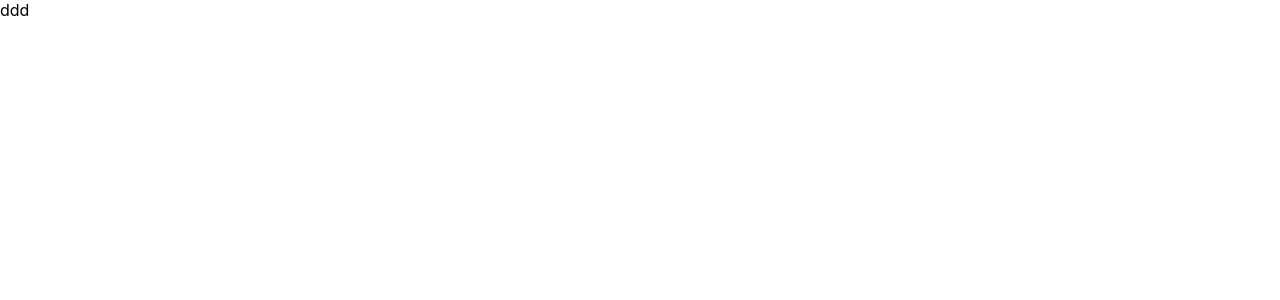
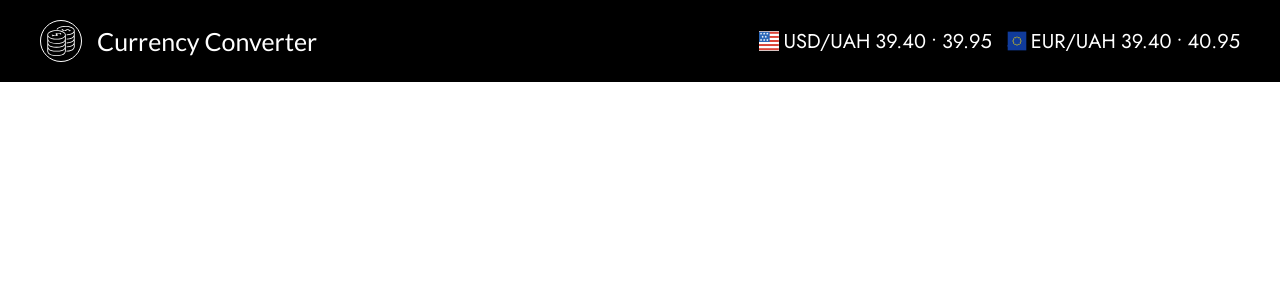
Before and after one commit to LDanchenko/exchange-rate, a React (Create React App) app: page / in a window 1280 px wide. Shown: the top 300 px of the page. Built offline with nearby package versions, Linux system fonts and the light colour scheme.

Commit message:
Header added

```diff
--- a/package.json
+++ b/package.json
@@ -7,6 +7,7 @@
     "@testing-library/jest-dom": "^5.16.4",
     "@testing-library/react": "^13.3.0",
     "@testing-library/user-event": "^13.5.0",
+    "normalize.css": "^8.0.1",
     "react": "^18.2.0",
     "react-dom": "^18.2.0",
     "react-scripts": "5.0.1",
--- a/src/Components/Header/Header.jsx
+++ b/src/Components/Header/Header.jsx
@@ -1,5 +1,50 @@
+import { Icon } from '../Icon';
+
+import style from './Header.module.css';
+
 const Header = () => {
-  return <header>ddd</header>;
+  return (
+    <header className={style.header}>
+      <div className={style.container}>
+        <a href="./" className={style.link}>
+          <div className={style.circle}>
+            <Icon name="coins" color="white" />
+          </div>
+          Currency Converter
+        </a>
+        <ul className={style.list}>
+          <li className={style.item}>
+            <Icon
+              name="usa"
+              color="white"
+              size="20"
+              style={{
+                marginRight: '4px',
+              }}
+            />
+            <p>USD/UAH</p>
+            <p>39.40</p>
+            <p> &#8226;</p>
+            <p>39.95</p>
+          </li>
+          <li className={style.item}>
+            <Icon
+              name="eu"
+              color="white"
+              size="20"
+              style={{
+                marginRight: '4px',
+              }}
+            />
+            <p>EUR/UAH</p>
+            <p>39.40</p>
+            <p> &#8226;</p>
+            <p>40.95</p>
+          </li>
+        </ul>
+      </div>
+    </header>
+  );
 };
 
 export { Header };
--- a/src/Components/Header/Header.module.css
+++ b/src/Components/Header/Header.module.css
@@ -0,0 +1,81 @@
+.header {
+  background-color: black;
+  padding: 20px 0;
+}
+
+p {
+  margin: 0;
+}
+.link {
+  text-decoration: none;
+  color: white;
+  display: flex;
+  font-family: 'Lato', sans-serif;
+  font-weight: 400;
+  font-size: 25px;
+  flex-direction: row;
+  align-items: center;
+}
+
+.container {
+  padding-left: 15px;
+  padding-right: 15px;
+  margin: 0 auto;
+}
+
+@media screen and (min-width: 480px) {
+  .container {
+    width: 480px;
+  }
+}
+
+@media screen and (min-width: 768px) {
+  .container {
+    width: 768px;
+  }
+}
+
+@media screen and (min-width: 1200px) {
+  .container {
+    width: 1200px;
+    display: flex;
+    justify-content: space-between;
+  }
+}
+
+.circle {
+  border-radius: 50%;
+  border: 1px solid white;
+  width: 40px;
+  height: 40px;
+  display: flex;
+  justify-content: center;
+  align-items: center;
+  margin-right: 15px;
+}
+
+.list {
+  list-style: none;
+  font-family: 'Jost', sans-serif;
+  font-weight: 400;
+  font-size: 20px;
+  color: white;
+  margin: 0;
+  padding: 0;
+  display: flex;
+  flex-direction: row;
+}
+
+.item {
+  display: flex;
+  flex-direction: row;
+  align-items: center;
+}
+
+.item > p:not(:last-child) {
+  margin-right: 5px;
+}
+
+.item:not(:last-child) {
+  margin-right: 15px;
+}
--- /dev/null
+++ b/src/Components/Icon/Icon.jsx
@@ -0,0 +1,14 @@
+import icons from './sprite.svg';
+
+const Icon = ({ name, color, size, style }) => (
+  <svg fill={color} width={size} height={size} style={style}>
+    <use href={`${icons}#icon-${name}`} />
+  </svg>
+);
+
+Icon.defaultProps = {
+  size: 30,
+  color: 'black',
+};
+
+export { Icon };
--- /dev/null
+++ b/src/Components/Icon/index.js
@@ -0,0 +1 @@
+export { Icon } from './Icon';
--- a/src/index.css
+++ b/src/index.css
@@ -1,3 +1,5 @@
+@import-normalize;
+@import url('https://fonts.googleapis.com/css2?family=Jost&family=Lato:wght@400;700&display=swap');
 body {
   margin: 0;
   font-family: -apple-system, BlinkMacSystemFont, 'Segoe UI', 'Roboto', 'Oxygen',
```
Also changed, not shown: src/Components/Icon/sprite.svg (added), 1 other file (tests, documents, lock files or other folders).
